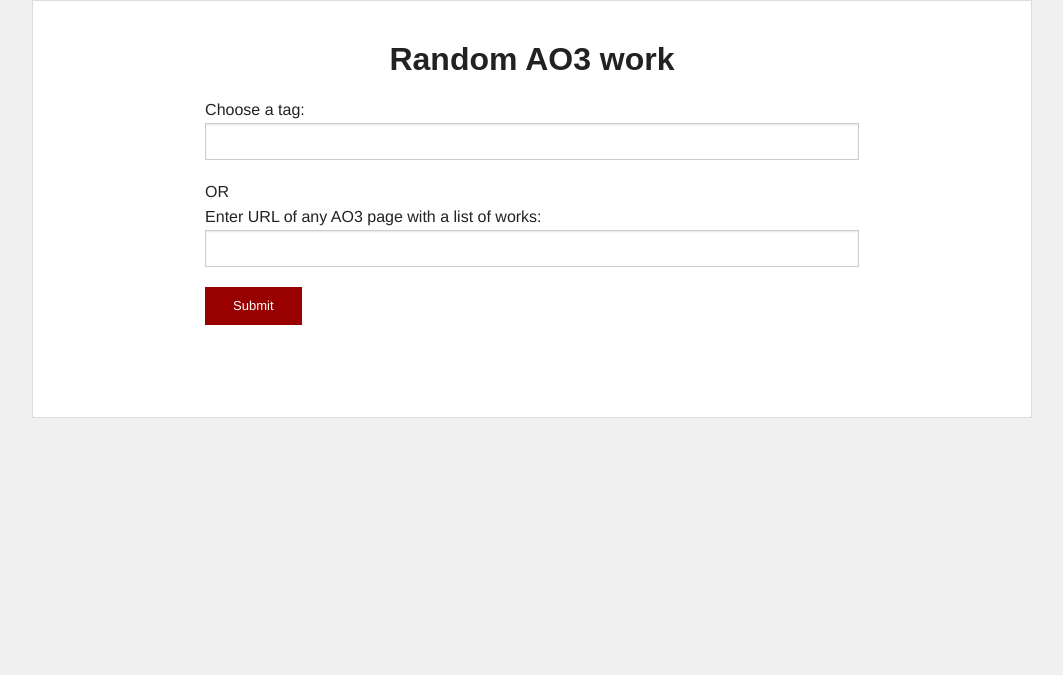
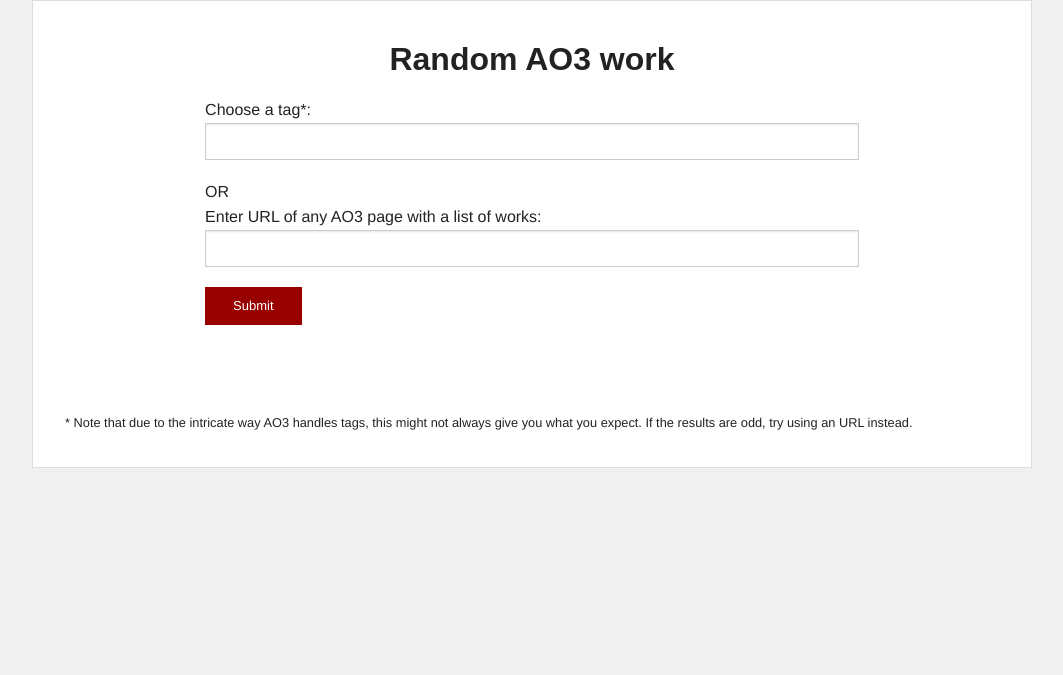
Before and after one commit to esgibter/fandomstats, a Flask app: page /ao3-random-work/ in a window 1280 px wide. Shown: the part 54-729 px from the top of the page, without its empty margins (108-1171 px from the left). Run offline with Flask 2, Linux system fonts and the light colour scheme.

Commit message:
Fix error warning, add help notice

```diff
--- a/src/application/home/templates/random-work.html
+++ b/src/application/home/templates/random-work.html
@@ -4,7 +4,7 @@
 {% block content %}
 	<h2>Random AO3 work</h2>
     <form id="searchform" class="bigform searchform random-work__form">
-        <p>Choose a tag:<br>
+        <p>Choose a tag*:<br>
             <input id="tags" type="text">
         </p>
         <div class="row collapse">
@@ -23,4 +23,5 @@
     </form>
 
 	<div id="random-work">&nbsp;</div>
+    <div class="help">* Note that due to the intricate way AO3 handles tags, this might not always give you what you expect. If the results are odd, try using an URL instead.</div>
 {% endblock %}
--- a/src/application/static/css/home.css
+++ b/src/application/static/css/home.css
@@ -443,3 +443,8 @@
 	background-color: transparent;
 	color: #990000;
 }
+
+.ao3-random-work .help {
+    font-size: 0.8em;
+    margin-top: 2em;
+}
--- a/src/application/static/js/random-work.js
+++ b/src/application/static/js/random-work.js
@@ -68,12 +68,14 @@
             if (result.item && typeof result.item === 'object') {
                 return renderWork(workDiv, result.item);
             }
-
+            console.log(result);
+            var { error = {} } = object;
             searchform.append(`<p class="form-info">${error.message}</p>`);
         },
         error: function (object, exception) {
+            console.log(object);
             $("#random-work").html("");
-            var {error = {}} = object;
+            var {error = {}} = object.responseJSON;
             searchform.append(`<p class="form-info">${error.message}</p>`);
         },
         complete: function (object, status) {
```
